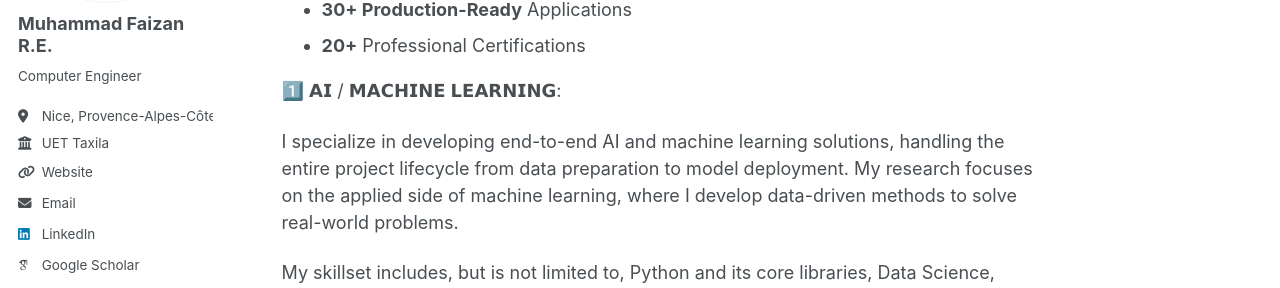
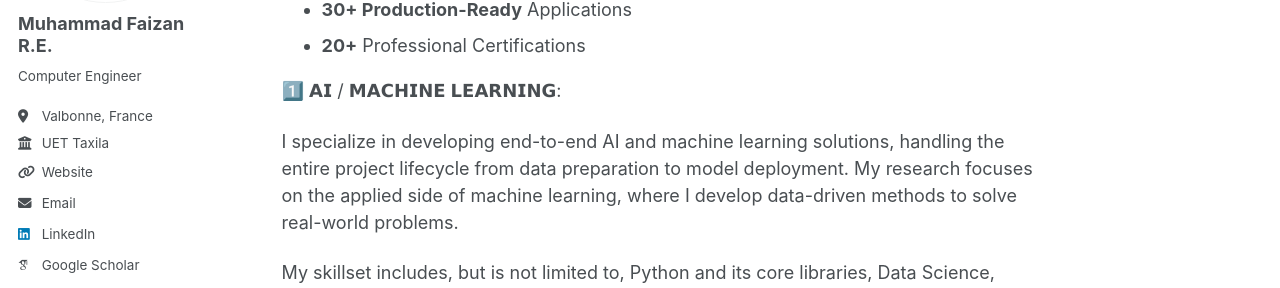
Before and after one commit to MuhammadFaizan99/MuhammadFaizan99.github.io, a Jekyll site: the page built from _pages/about.md, in a window 1280 px wide. Shown: the part 271-559 px from the top of the page. Built offline with Jekyll 4.4.1, drawn with Linux system fonts in a browser that asks for light colours; some web fonts are replaced; a script that is not in the unit is left out.

Commit message:
Update _config.yml

```diff
--- a/_config.yml
+++ b/_config.yml
@@ -26,7 +26,7 @@ author:
   name             : "Muhammad Faizan R.E."
   pronouns         : # add there
   bio              : "Computer Engineer"
-  location         : "Nice, Provence-Alpes-Côte d'Azur, France"
+  location         : "Valbonne, France"
   employer         : "UET Taxila"
   uri              : "https://linktr.ee/muhammadfaizandev"
   email            : "muhammadfaizandev87@gmail.com"
```
